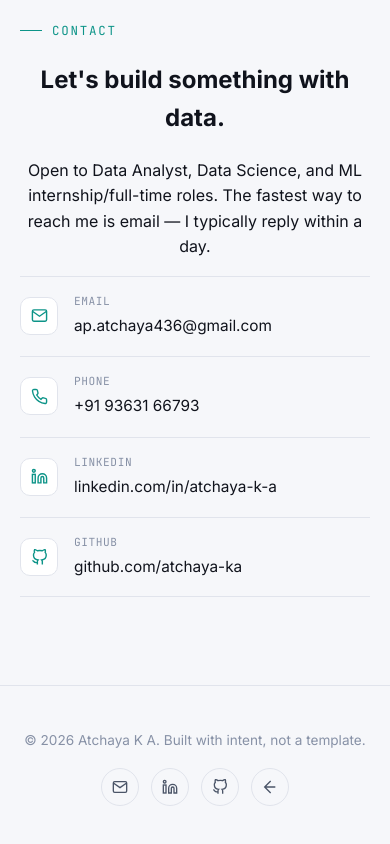
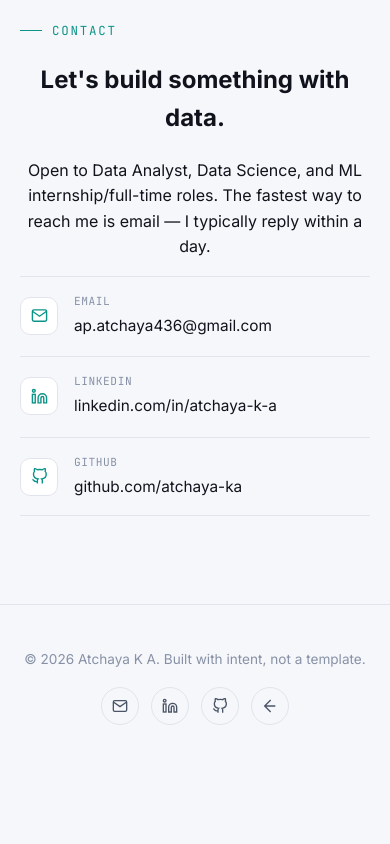
Before and after one commit to atchaya436/my-portfolio, a plain HTML site: page index.html in a window 390 px wide. Shown: the part 9709-10553 px from the top of the page. After the commit the page ends 10478 px from the top, so only its background shows below. Drawn offline with Linux system fonts and the light colour scheme.

Commit message:
Remove phone contact from index.html
Removed phone contact information from the contact section.

```diff
--- a/index.html
+++ b/index.html
@@ -1235,10 +1235,6 @@
           <span class="ic"><svg viewBox="0 0 24 24" fill="none" stroke="currentColor" stroke-width="2"><rect x="2" y="4" width="20" height="16" rx="2"/><path d="M22 6l-10 7L2 6"/></svg></span>
           <span class="meta"><small>Email</small><span>ap.atchaya436@gmail.com</span></span>
         </a>
-        <a class="contact-row" href="tel:+919363166793">
-          <span class="ic"><svg viewBox="0 0 24 24" fill="none" stroke="currentColor" stroke-width="2"><path d="M22 16.92v3a2 2 0 0 1-2.18 2 19.79 19.79 0 0 1-8.63-3.07 19.5 19.5 0 0 1-6-6 19.79 19.79 0 0 1-3.07-8.67A2 2 0 0 1 4.11 2h3a2 2 0 0 1 2 1.72c.12.9.34 1.79.65 2.65a2 2 0 0 1-.45 2.11L8.09 9.91a16 16 0 0 0 6 6l1.43-1.43a2 2 0 0 1 2.11-.45c.86.31 1.75.53 2.65.65A2 2 0 0 1 22 16.92z"/></svg></span>
-          <span class="meta"><small>Phone</small><span>+91 93631 66793</span></span>
-        </a>
         <a class="contact-row" href="#" target="_blank" rel="noopener">
           <span class="ic"><svg viewBox="0 0 24 24" fill="none" stroke="currentColor" stroke-width="2"><path d="M16 8a6 6 0 0 1 6 6v7h-4v-7a2 2 0 0 0-4 0v7h-4v-7a6 6 0 0 1 6-6z"/><rect x="2" y="9" width="4" height="12"/><circle cx="4" cy="4" r="2"/></svg></span>
           <span class="meta"><small>LinkedIn</small><span>linkedin.com/in/atchaya-k-a</span></span>
```
